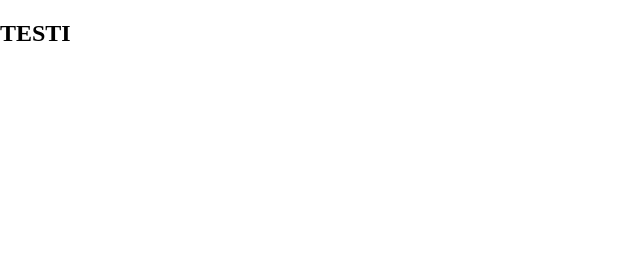
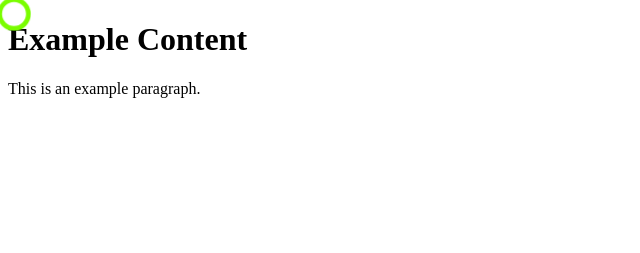
Before and after one commit to JetmirD/Weather-blog, a plain HTML site: page test.html in a window 1280 px wide. Shown: the whole page, without its empty margins (0-640 px from the left). Drawn offline with nearby package versions, Linux system fonts and the light colour scheme.

Commit message:
Working on Main Page

```diff
--- a/test.html
+++ b/test.html
@@ -1,74 +1,51 @@
 <!DOCTYPE html>
 <html>
 <head>
-    <title>Raining Effect</title>
+    <link rel="stylesheet" type="text/css" href="styles.css">
+</head>
 <style>
-        html, body {
-            height: 100%;
-            margin: 0;
-            padding: 0;
+html{
+    cursor: none;
 }
 
-        #section2 {
-            height: 100vh;
-            position: relative;
-            overflow: hidden;
+body {
+    cursor: none;
 }
 
-        .drop {
-            background: linear-gradient(to bottom, rgba(255, 255, 255, 0.315) 0%, rgba(255, 255, 255, 0.6) 50%, rgba(255, 255, 255, 0.8) 100%);
-            width: 1.5px;
-            height: 29px;
-            border-radius: 80px;
-            position: absolute;
-            bottom: 200px;
-            -webkit-animation: fall 2s linear infinite;
-            -moz-animation: fall 2s linear infinite;
+.cursor {
+    position: fixed;
+    top: 0;
+    left: 0;
+    width: 20px;
+    height: 20px;
+    border-radius: 50%;
+    background-color: transparent;
+    border: 4px solid rgb(122, 253, 0);
+    z-index: 9999;
+    pointer-events: none;
+    animation: pulse 1s infinite alternate;
 }
 
-        @-webkit-keyframes fall {
-            to {
-                margin-top: 900px;
+@keyframes pulse {
+    0% {
+        transform: scale(1);
     }
-        }
-
-        @-moz-keyframes fall {
-            to {
-                margin-bottom: 1900px;
+    100% {
+        transform: scale(1.2);
     }
 }
 </style>
-    <script src="https://ajax.googleapis.com/ajax/libs/jquery/3.1.1/jquery.min.js"></script>
-    <script>
-        var nbDrop = 800;
+<body>
+    <div class="cursor"></div>
 
-        function randRange(maxNum, minNum) {
-            return (Math.floor(Math.random(10) * (maxNum - minNum + 2)) + minNum);
-        }
+    <h1>Example Content</h1>
+    <p>This is an example paragraph.</p>
 
-        function createRain() {
-            for (i = 0; i < nbDrop; i++) {
-                var dropLeft = randRange(0, 3000);
-                var dropTop = randRange(-1000, 1000);
-                $('.rain').append('<div class="drop" id="drop' + i + '"></div>');
-                $('#drop' + i).css('left', dropLeft);
-                $('#drop' + i).css('top', dropTop);
-            }
-        }
-    </script>
-</head>
-<body>
-    <section id="section1">
-        <h1>TESTI</h1>
-    </section>
-
-    <section id="section2">
-        <div id="rain" class="rain"></div>
-    </section>
-
-    <script>
-        window.addEventListener('load', function () {
-            createRain();
+    <script src="script.js"></script>
+    <script>document.addEventListener("mousemove", function (e) {
+        var cursor = document.querySelector(".cursor");
+        cursor.style.left = e.clientX + "px";
+        cursor.style.top = e.clientY + "px";
     });
     </script>
 </body>
```
Also changed, not shown: index.html (+34 -0 lines). Lines whose indentation alone changed are shown as unchanged.
